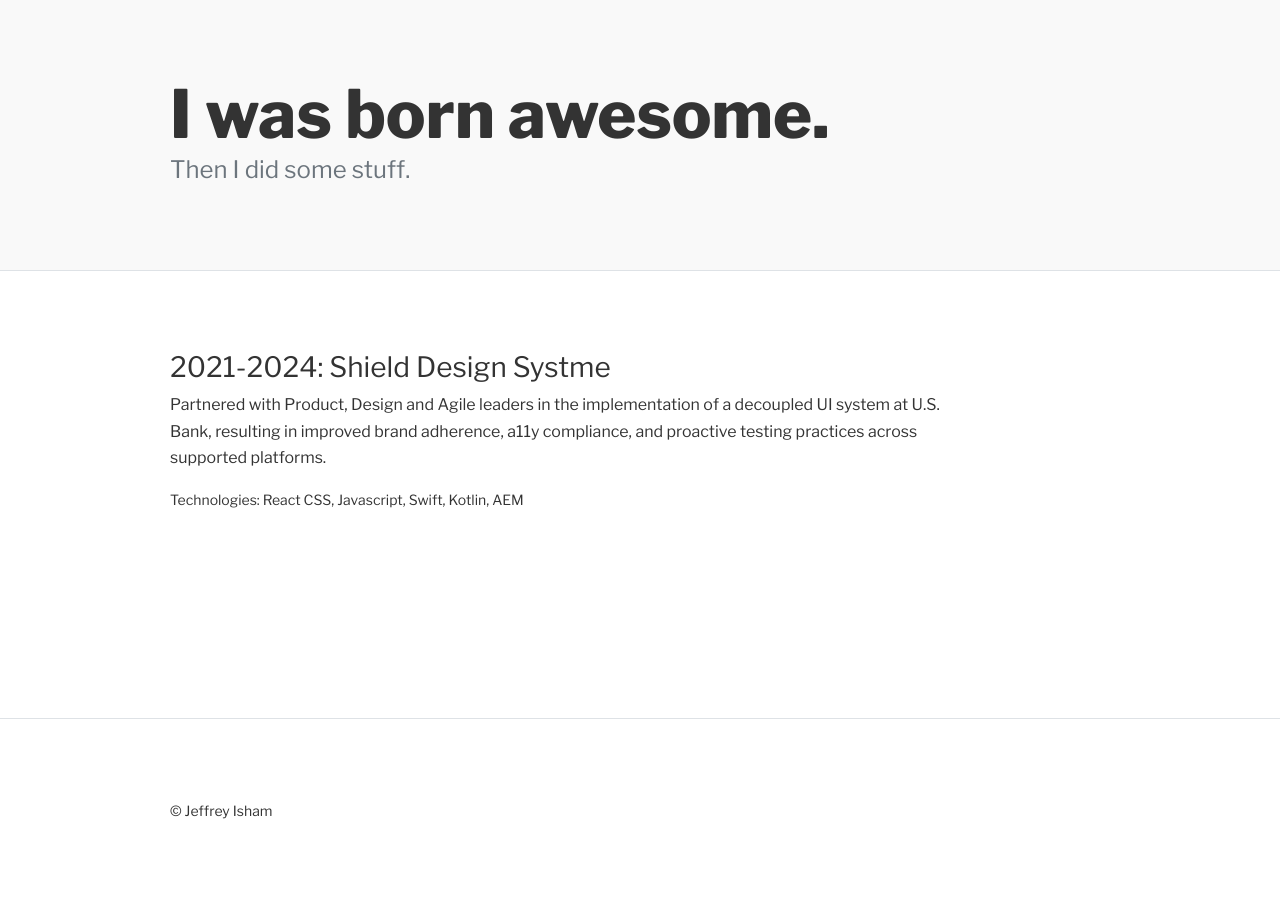
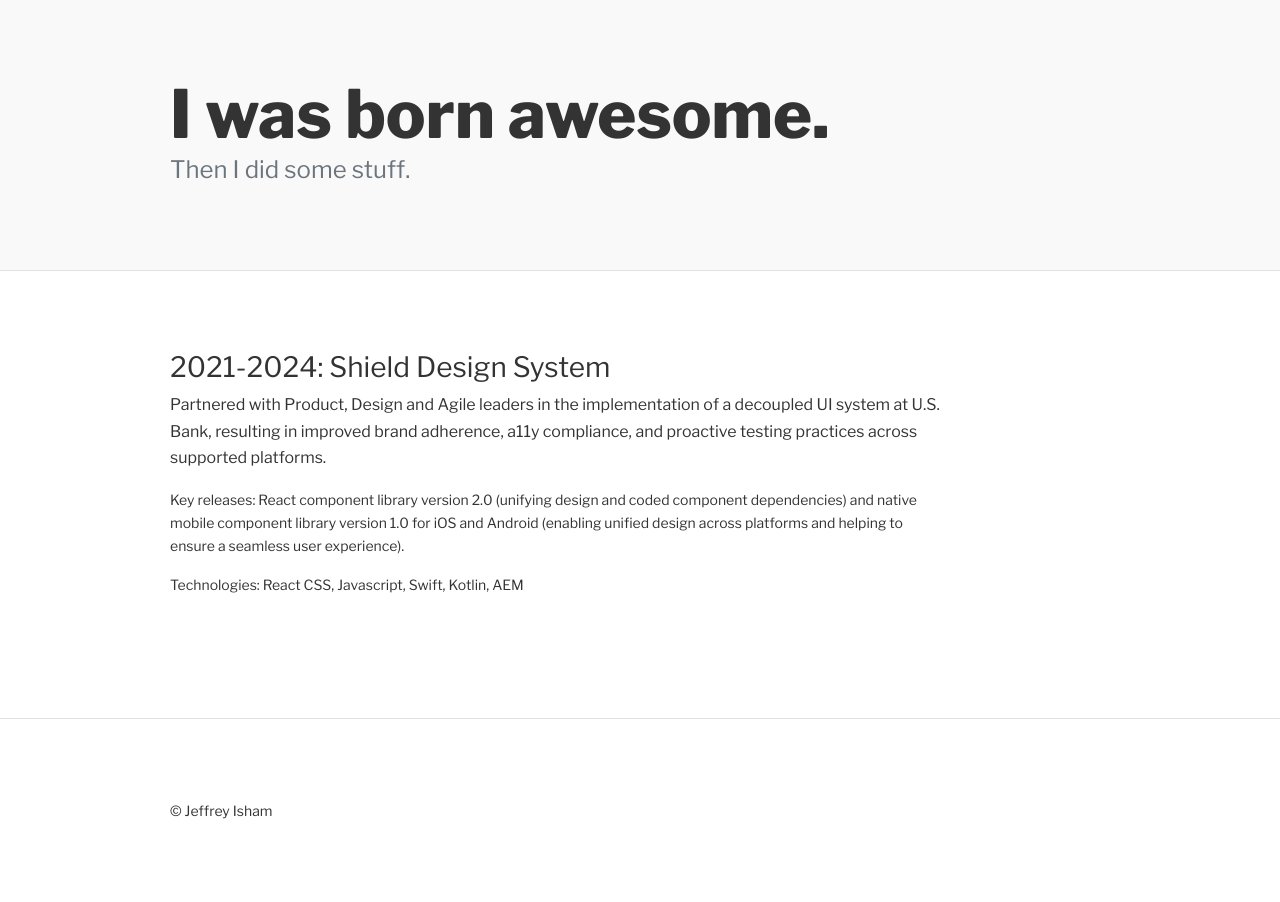
Before and after one commit to jeffreyisham/jeffreyisham.github.io, a Jekyll site: the page built from _work/us-bank-shield-design-system.md, in a window 1280 px wide. Built offline with Jekyll 4.4.1, drawn with Linux system fonts in a browser that asks for light colours.

Commit message:
Update us-bank-shield-design-system.md

```diff
--- a/_work/us-bank-shield-design-system.md
+++ b/_work/us-bank-shield-design-system.md
@@ -1,6 +1,6 @@
 ---
 layout: work
-title: "2021-2024: Shield Design Systme"
+title: "2021-2024: Shield Design System"
 date: 2024-11-15
 meta:
   title: Shield Design System | Jeffrey Isham
@@ -8,4 +8,5 @@ tags: [US Bank, project]
 ---
 
 <p>Partnered with Product, Design and Agile leaders in the implementation of a decoupled UI system at U.S. Bank, resulting in improved brand adherence, a11y compliance, and proactive testing practices across supported platforms.</p>
+<p class="small">Key releases: React component library version 2.0  (unifying design and coded component dependencies) and native mobile component library version 1.0 for iOS and Android (enabling unified design across platforms and helping to ensure a seamless user experience).</p>
 <p class="small">Technologies: React CSS, Javascript, Swift, Kotlin, AEM</p>
```
